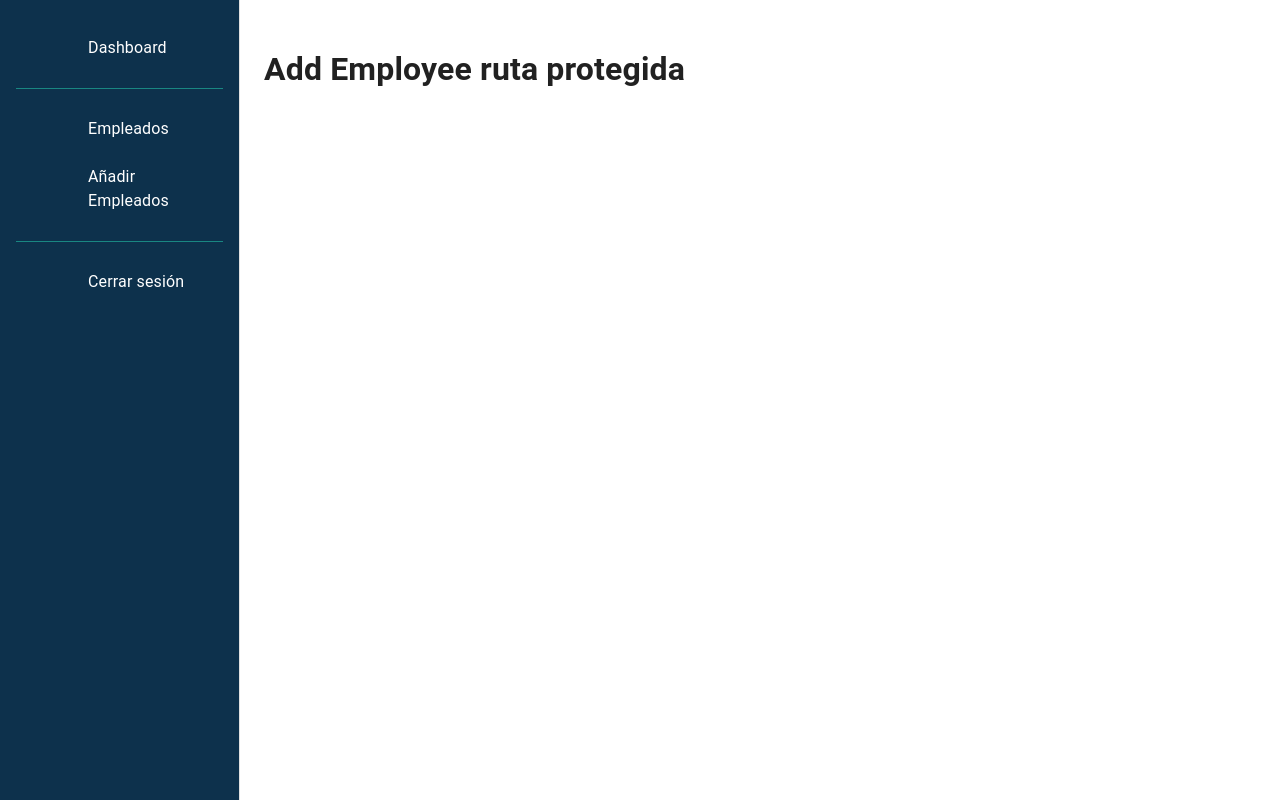
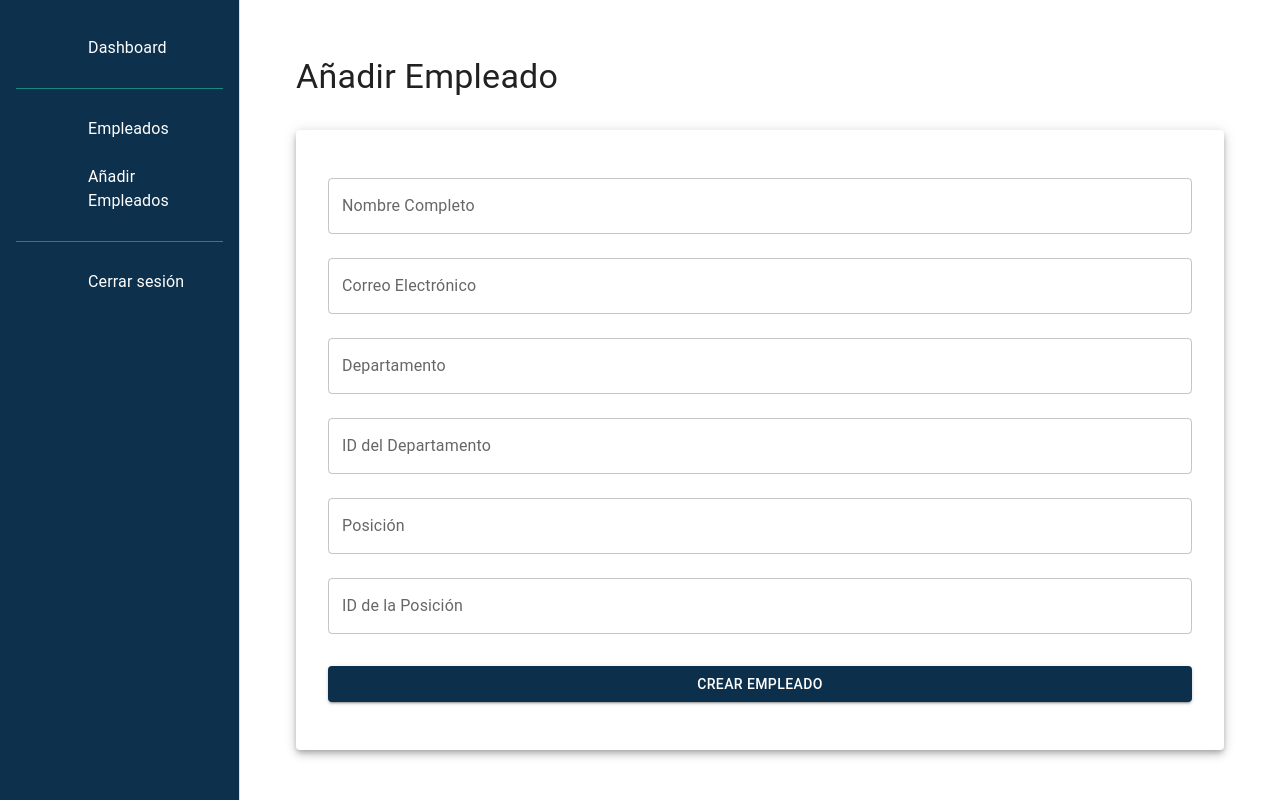
Before and after one commit to luisgoweb/LuisGonzalez-EmployeeAPI-Frontend, a React (Vite) app: page /add-employee in a window 1280 px wide. Built offline with nearby package versions, Linux system fonts and the light colour scheme; some icons are missing.

Commit message:
feat: Implement AddEmployee component with create and edit functionality

```diff
--- a/src/views/AddEmployee.tsx
+++ b/src/views/AddEmployee.tsx
@@ -1,10 +1,115 @@
+import { zodResolver } from '@hookform/resolvers/zod';
+import { Box, Button, Paper, TextField, Typography } from "@mui/material";
+import { useForm, type SubmitHandler } from 'react-hook-form';
+import { useLocation, useNavigate } from "react-router-dom";
+import { employeeFormSchema } from "../schemas/employeeSchema";
+import { createEmployee, updateEmployee } from "../services/employeeService";
+import { useAuthStore } from "../store/authStore";
+import { type Employee, type EmployeeFormType } from "../types";
 
 const AddEmployee = () => {
+  const navigate = useNavigate();
+  const location = useLocation();
+  const token = useAuthStore((state) => state.token);
+  const employeeToEdit = location.state?.employee as Employee | undefined;
+
+  const {
+    register,
+    handleSubmit,
+    formState: { errors },
+  } = useForm<EmployeeFormType>({
+    resolver: zodResolver(employeeFormSchema),
+    defaultValues: employeeToEdit,
+  });
+
+  const onSubmit: SubmitHandler<EmployeeFormType> = async (data) => {
+    if (!token) return;
+
+    try {
+      if (employeeToEdit) {
+        // Modo de edición
+        await updateEmployee(token, employeeToEdit.id, data);
+        alert('Empleado actualizado exitosamente.');
+      } else {
+        // Modo de creación
+        await createEmployee(token, data);
+        alert('Empleado creado exitosamente.');
+      }
+      navigate('/employees');
+    } catch (error) {
+      console.error('Error al guardar el empleado:', error);
+      alert('Hubo un error al guardar el empleado.');
+    }
+  };
+
   return (
-    <div>
-        <h1>Add Employee ruta protegida</h1>
-    </div>
-  )
-}
+    <Box sx={{ p: 4 }}>
+      <Typography variant="h4" gutterBottom>
+        {employeeToEdit ? 'Actualizar Empleado' : 'Añadir Empleado'}
+      </Typography>
+      <Paper elevation={5} sx={{ p: 4, mt: 4 }}>
+        <form onSubmit={handleSubmit(onSubmit)}>
+          <TextField
+            fullWidth
+            margin="normal"
+            label="Nombre Completo"
+            {...register('name')}
+            error={!!errors.name}
+            helperText={errors.name?.message}
+          />
+          <TextField
+            fullWidth
+            margin="normal"
+            label="Correo Electrónico"
+            type="email"
+            {...register('email')}
+            error={!!errors.email}
+            helperText={errors.email?.message}
+          />
+          <TextField
+            fullWidth
+            margin="normal"
+            label="Departamento"
+            {...register('department')}
+            error={!!errors.department}
+            helperText={errors.department?.message}
+          />
+          <TextField
+            fullWidth
+            margin="normal"
+            label="ID del Departamento"
+            {...register('department_Id')}
+            error={!!errors.department_Id}
+            helperText={errors.department_Id?.message}
+          />
+          <TextField
+            fullWidth
+            margin="normal"
+            label="Posición"
+            {...register('position')}
+            error={!!errors.position}
+            helperText={errors.position?.message}
+          />
+          <TextField
+            fullWidth
+            margin="normal"
+            label="ID de la Posición"
+            {...register('position_Id')}
+            error={!!errors.position_Id}
+            helperText={errors.position_Id?.message}
+          />
+          <Button
+            type="submit"
+            fullWidth
+            variant="contained"
+            sx={{ mt: 3, mb: 2 }}
+          >
+            {employeeToEdit ? 'Actualizar' : 'Crear'} Empleado
+          </Button>
+        </form>
+      </Paper>
+    </Box>
+  );
+};
 
-export default AddEmployee
+export default AddEmployee;
```
